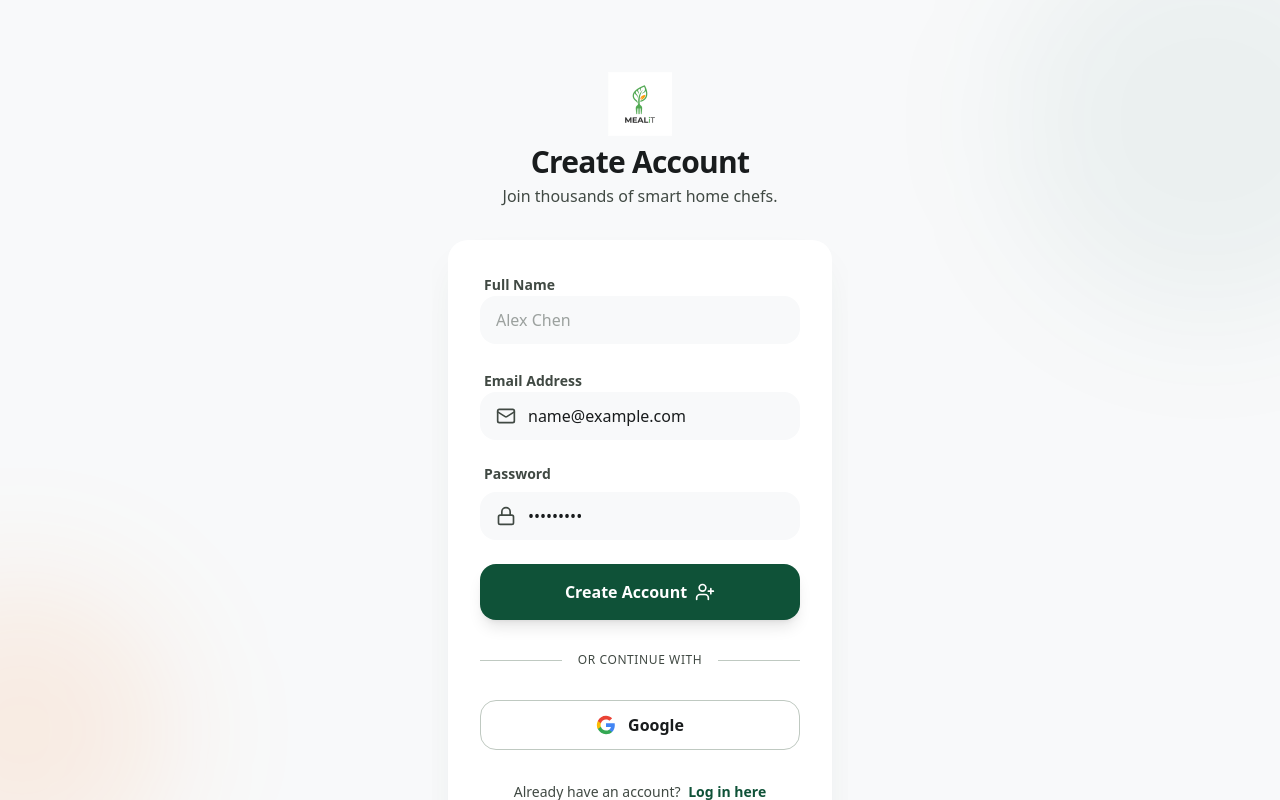
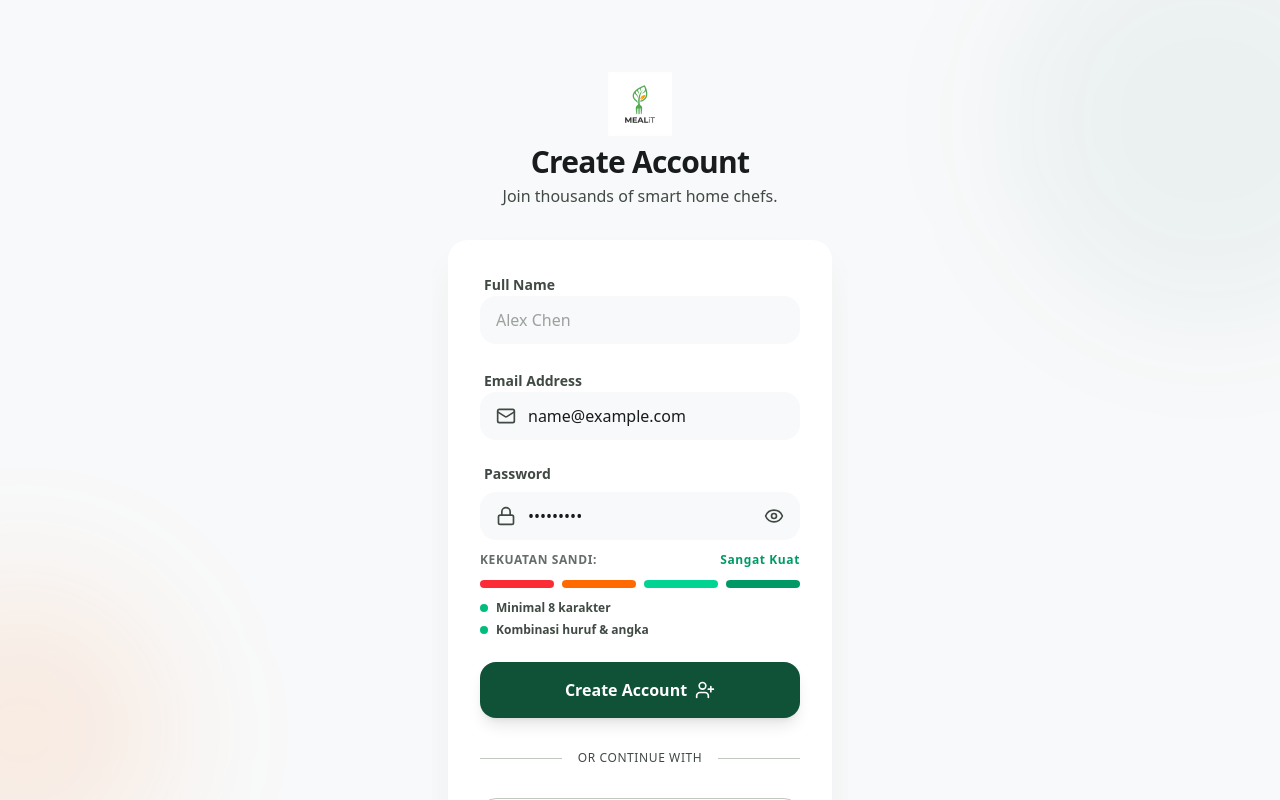
Before and after one commit to nabssku/Meal_It, a Next.js app: page /login in a window 1280 px wide. Both pictures are taken after typing "name@example.com", "Sample123" into the empty fields and a click on the button "Create an account". Shown: the top 800 px of the page. Built offline with nearby package versions, Linux system fonts and the light colour scheme; no server answers.

Commit message:
feat: implement password strength validation and visibility toggle on registration page

```diff
--- a/src/app/actions/auth-actions.ts
+++ b/src/app/actions/auth-actions.ts
@@ -25,6 +25,16 @@ export async function registerUser(data: {
     throw new Error("Password wajib diisi.");
   }
 
+  if (data.password.length < 8) {
+    throw new Error("Password harus minimal 8 karakter.");
+  }
+
+  const hasLetter = /[a-zA-Z]/.test(data.password);
+  const hasNumber = /[0-9]/.test(data.password);
+  if (!hasLetter || !hasNumber) {
+    throw new Error("Password harus mengandung kombinasi huruf dan angka.");
+  }
+
   const hashedPassword = await bcrypt.hash(data.password, 10);
 
   const user = await prisma.user.create({
--- a/src/app/login/page.tsx
+++ b/src/app/login/page.tsx
@@ -4,7 +4,7 @@ import React, { useState, useEffect } from "react";
 import Button from "@/components/ui/Button";
 import Link from "next/link";
 import { useRouter } from "next/navigation";
-import { Mail, Lock, ArrowRight, UserPlus, Loader2 } from "lucide-react";
+import { Mail, Lock, ArrowRight, UserPlus, Loader2, Eye, EyeOff } from "lucide-react";
 import { signIn, useSession } from "next-auth/react";
 import { registerUser } from "@/app/actions/auth-actions";
 
@@ -17,6 +17,61 @@ export default function AuthPage() {
   const [name, setName] = useState("");
   const [loading, setLoading] = useState(false);
   const [error, setError] = useState("");
+  const [showPassword, setShowPassword] = useState(false);
+
+  // Password Strength Logic
+  const getPasswordStrength = (pass: string) => {
+    const hasMinLength = pass.length >= 8;
+    const hasLetter = /[a-zA-Z]/.test(pass);
+    const hasNumber = /[0-9]/.test(pass);
+    const hasLetterAndNumber = hasLetter && hasNumber;
+
+    const hasSpecial = /[^A-Za-z0-9]/.test(pass);
+    const hasMixedCase = /[a-z]/.test(pass) && /[A-Z]/.test(pass);
+
+    let score = 0;
+    if (pass.length > 0) {
+      score = 1; // Base score (Sangat Lemah)
+
+      if (hasMinLength && hasLetterAndNumber) {
+        score = 3; // Met basic rules (Sedang)
+        if (hasSpecial || hasMixedCase || pass.length >= 12) {
+          score = 4; // Sangat Kuat
+        }
+      } else if (hasMinLength || hasLetterAndNumber) {
+        score = 2; // Met one of basic rules (Lemah)
+      }
+    }
+
+    let label = "Sangat Lemah";
+    let labelColor = "text-red-500";
+    let barColors = ["bg-red-500", "bg-gray-200", "bg-gray-200", "bg-gray-200"];
+
+    if (score === 2) {
+      label = "Lemah";
+      labelColor = "text-orange-500";
+      barColors = ["bg-red-500", "bg-orange-500", "bg-gray-200", "bg-gray-200"];
+    } else if (score === 3) {
+      label = "Sedang";
+      labelColor = "text-emerald-400";
+      barColors = ["bg-red-500", "bg-orange-500", "bg-emerald-400", "bg-gray-200"];
+    } else if (score === 4) {
+      label = "Sangat Kuat";
+      labelColor = "text-emerald-600";
+      barColors = ["bg-red-500", "bg-orange-500", "bg-emerald-400", "bg-emerald-600"];
+    }
+
+    return {
+      score,
+      label,
+      labelColor,
+      barColors,
+      hasMinLength,
+      hasLetterAndNumber,
+    };
+  };
+
+  const strength = getPasswordStrength(password);
 
   useEffect(() => {
     if (status === "authenticated" && session?.user) {
@@ -43,6 +98,7 @@ export default function AuthPage() {
 
   const toggleAuth = () => {
     setView(view === "login" ? "register" : "login");
+    setShowPassword(false);
   };
 
   const handleSubmit = async (e: React.FormEvent) => {
@@ -52,6 +108,13 @@ export default function AuthPage() {
 
     try {
       if (view === "register") {
+        const hasLetter = /[a-zA-Z]/.test(password);
+        const hasNumber = /[0-9]/.test(password);
+        if (password.length < 8 || !hasLetter || !hasNumber) {
+          setError("Password harus minimal 8 karakter dan mengandung kombinasi huruf & angka.");
+          setLoading(false);
+          return;
+        }
         await registerUser({ email, name, password });
       }
 
@@ -176,14 +239,68 @@ export default function AuthPage() {
                 <Lock className="absolute left-4 top-1/2 -translate-y-1/2 text-muted-foreground w-5 h-5 transition-colors group-focus-within:text-primary" />
                 <input
                   id="auth-password"
-                  type="password"
+                  type={showPassword ? "text" : "password"}
                   placeholder="••••••••"
                   value={password}
                   onChange={(e) => setPassword(e.target.value)}
-                  className="w-full pl-12 pr-4 py-3 bg-background border-none rounded-xl focus:ring-2 focus:ring-primary transition-all text-foreground placeholder:text-muted-foreground/50"
+                  className="w-full pl-12 pr-12 py-3 bg-background border-none rounded-xl focus:ring-2 focus:ring-primary transition-all text-foreground placeholder:text-muted-foreground/50"
                   required
                 />
+                <button
+                  type="button"
+                  onClick={() => setShowPassword(!showPassword)}
+                  className="absolute right-4 top-1/2 -translate-y-1/2 text-muted-foreground hover:text-primary focus:outline-none transition-colors"
+                >
+                  {showPassword ? (
+                    <EyeOff className="w-5 h-5" />
+                  ) : (
+                    <Eye className="w-5 h-5" />
+                  )}
+                </button>
               </div>
+
+              {view === "register" && (
+                <div className="mt-3 space-y-3 animate-in fade-in duration-200">
+                  <div className="flex justify-between items-center text-xs font-bold tracking-wider">
+                    <span className="text-muted-foreground/80 uppercase">Kekuatan Sandi:</span>
+                    <span className={password ? strength.labelColor : "text-muted-foreground/40"}>
+                      {password ? strength.label : "-"}
+                    </span>
+                  </div>
+
+                  <div className="grid grid-cols-4 gap-2">
+                    {(password ? strength.barColors : ["bg-muted/40", "bg-muted/40", "bg-muted/40", "bg-muted/40"]).map((colorClass, idx) => (
+                      <div
+                        key={idx}
+                        className={`h-2 rounded-full transition-all duration-300 ${colorClass}`}
+                      />
+                    ))}
+                  </div>
+
+                  <ul className="space-y-1.5 text-xs font-semibold text-muted-foreground">
+                    <li className="flex items-center gap-2">
+                      <span
+                        className={`w-2 h-2 rounded-full transition-colors duration-300 ${
+                          strength.hasMinLength ? "bg-emerald-500" : "bg-muted-foreground/30"
+                        }`}
+                      />
+                      <span className={strength.hasMinLength ? "text-foreground font-semibold" : "text-muted-foreground/70"}>
+                        Minimal 8 karakter
+                      </span>
+                    </li>
+                    <li className="flex items-center gap-2">
+                      <span
+                        className={`w-2 h-2 rounded-full transition-colors duration-300 ${
+                          strength.hasLetterAndNumber ? "bg-emerald-500" : "bg-muted-foreground/30"
+                        }`}
+                      />
+                      <span className={strength.hasLetterAndNumber ? "text-foreground font-semibold" : "text-muted-foreground/70"}>
+                        Kombinasi huruf & angka
+                      </span>
+                    </li>
+                  </ul>
+                </div>
+              )}
             </div>
 
             <Button
```
